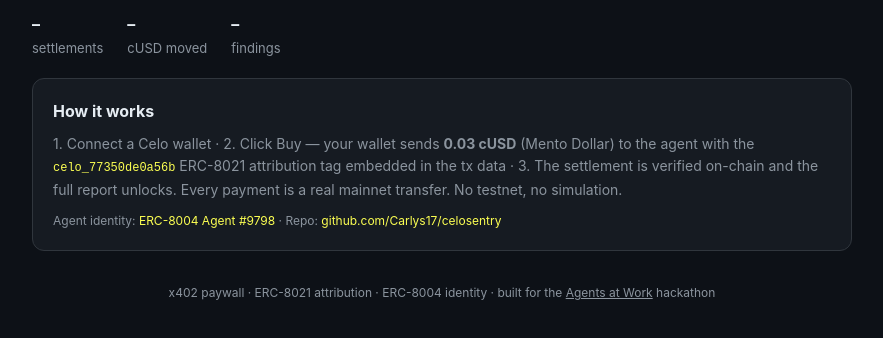
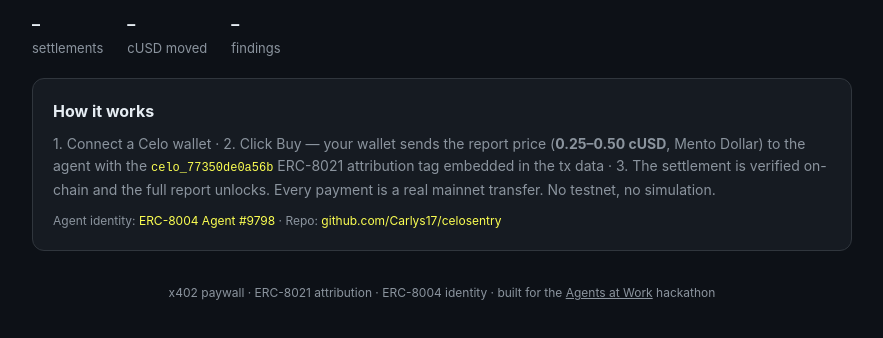
Before and after one commit to Carlys17/celosentry, a website: page src/public/index.html in a window 1280 px wide. Shown: the part 96-434 px from the top of the page, without its empty margins (198-1081 px from the left). Drawn offline with Linux system fonts and the light colour scheme; no server answers.

Commit message:
docs: correct How it works price text from 0.03 to 0.25-0.50 cUSD

```diff
--- a/src/public/index.html
+++ b/src/public/index.html
@@ -68,7 +68,7 @@
   <div class="card">
     <div class="row"><div><b>How it works</b></div></div>
     <div class="summary" style="margin-top:8px">
-      1. Connect a Celo wallet · 2. Click Buy — your wallet sends <b>0.03 cUSD</b> (Mento Dollar) to the agent with the <span class="txlink">celo_77350de0a56b</span> ERC-8021 attribution tag embedded in the tx data · 3. The settlement is verified on-chain and the full report unlocks.
+      1. Connect a Celo wallet · 2. Click Buy — your wallet sends the report price (<b>0.25–0.50 cUSD</b>, Mento Dollar) to the agent with the <span class="txlink">celo_77350de0a56b</span> ERC-8021 attribution tag embedded in the tx data · 3. The settlement is verified on-chain and the full report unlocks.
       Every payment is a real mainnet transfer. No testnet, no simulation.
     </div>
     <div class="meta" style="margin-top:10px">
```
